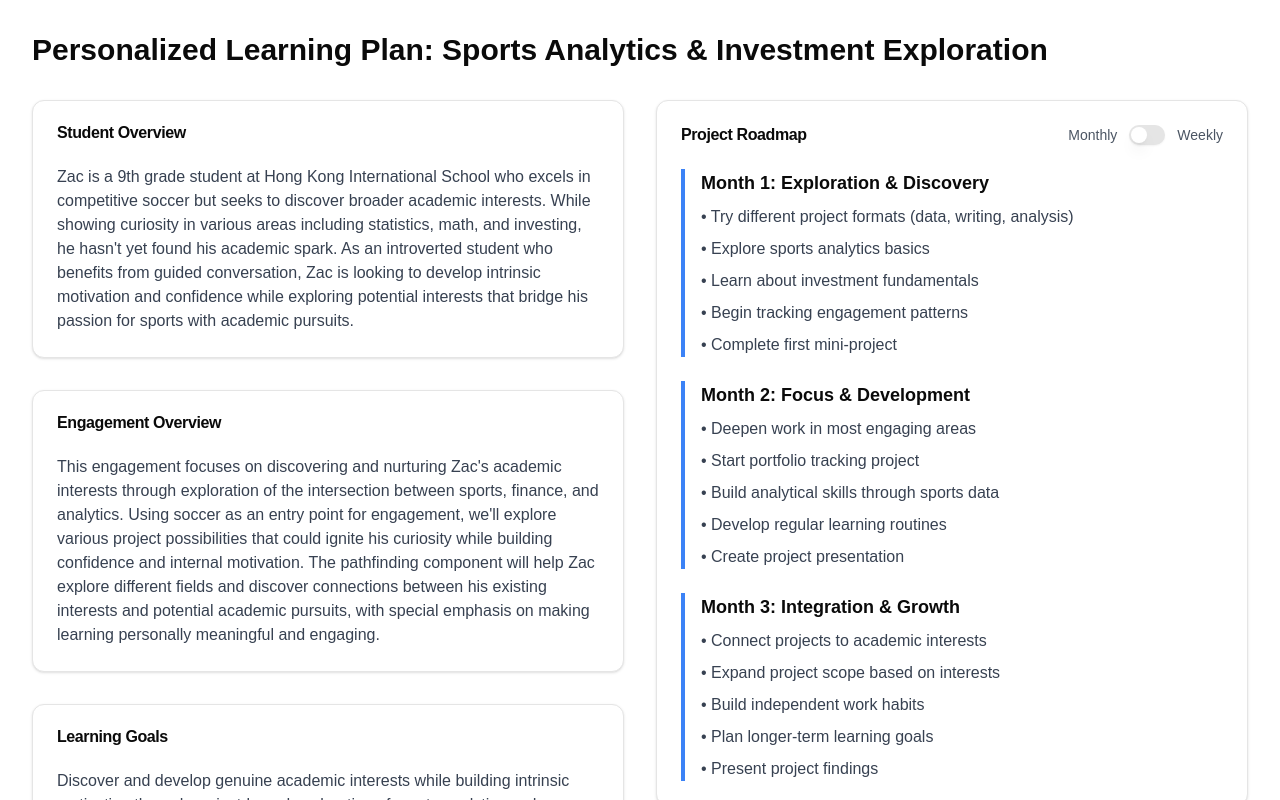
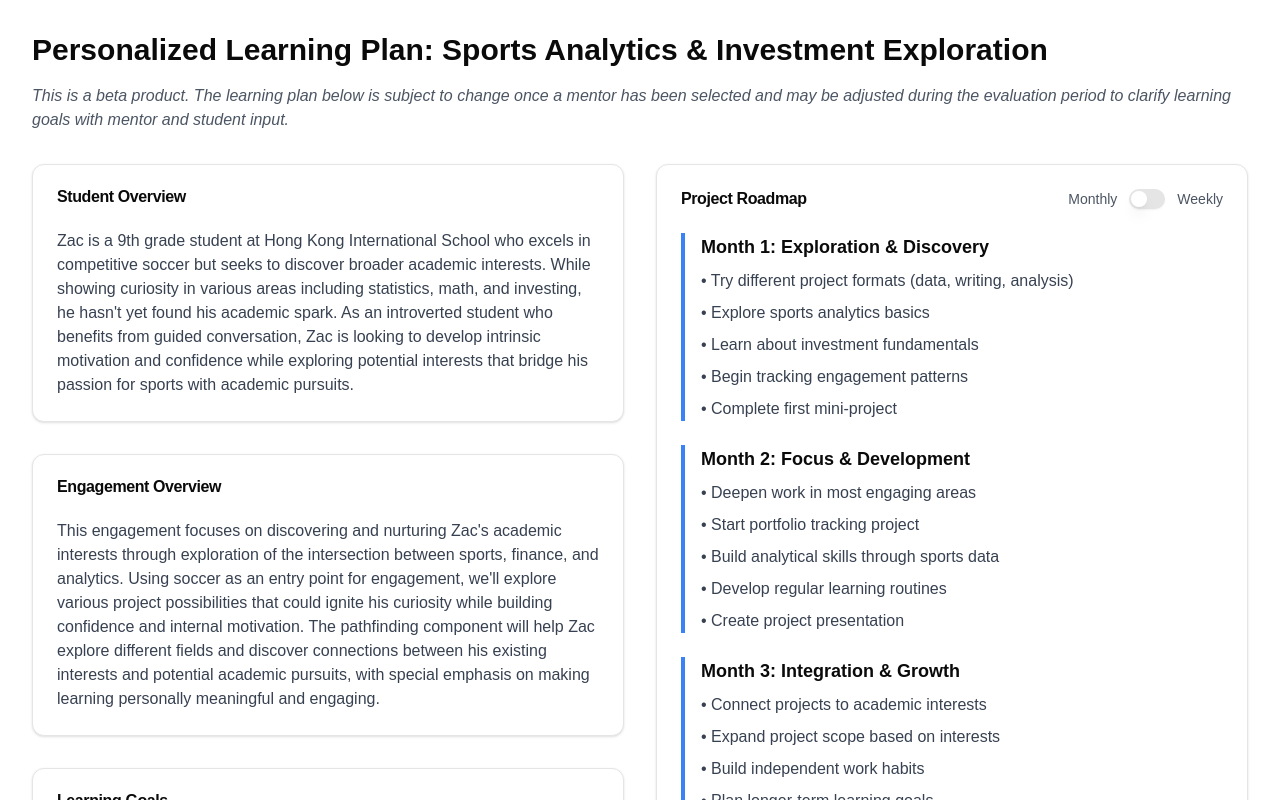
Before and after one commit to cabbachew/cc_proposals, a Next.js app: page /proposals/16eb6580-97ca-423a-b0b0-829513d6550d in a window 1280 px wide. Shown: the top 800 px of the page. Built offline with nearby package versions, Linux system fonts and the light colour scheme.

Commit message:
add disclaimer

```diff
--- a/app/proposals/[uuid]/page.tsx
+++ b/app/proposals/[uuid]/page.tsx
@@ -32,7 +32,13 @@ export default async function LearningPlanPage({ params }: PageProps) {
   return (
     <div className="min-h-screen bg-white">
       <div className="p-8 max-w-7xl mx-auto">
-        <h1 className="text-3xl font-bold mb-8">{learningPlan.title}</h1>
+        <h1 className="text-3xl font-bold mb-4">{learningPlan.title}</h1>
+        <p className="text-gray-600 italic mb-8">
+          This is a beta product. The learning plan below is subject to change
+          once a mentor has been selected and may be adjusted during the
+          evaluation period to clarify learning goals with mentor and student
+          input.
+        </p>
 
         <div className="grid grid-cols-1 lg:grid-cols-2 gap-8">
           {/* Left Column */}
```
